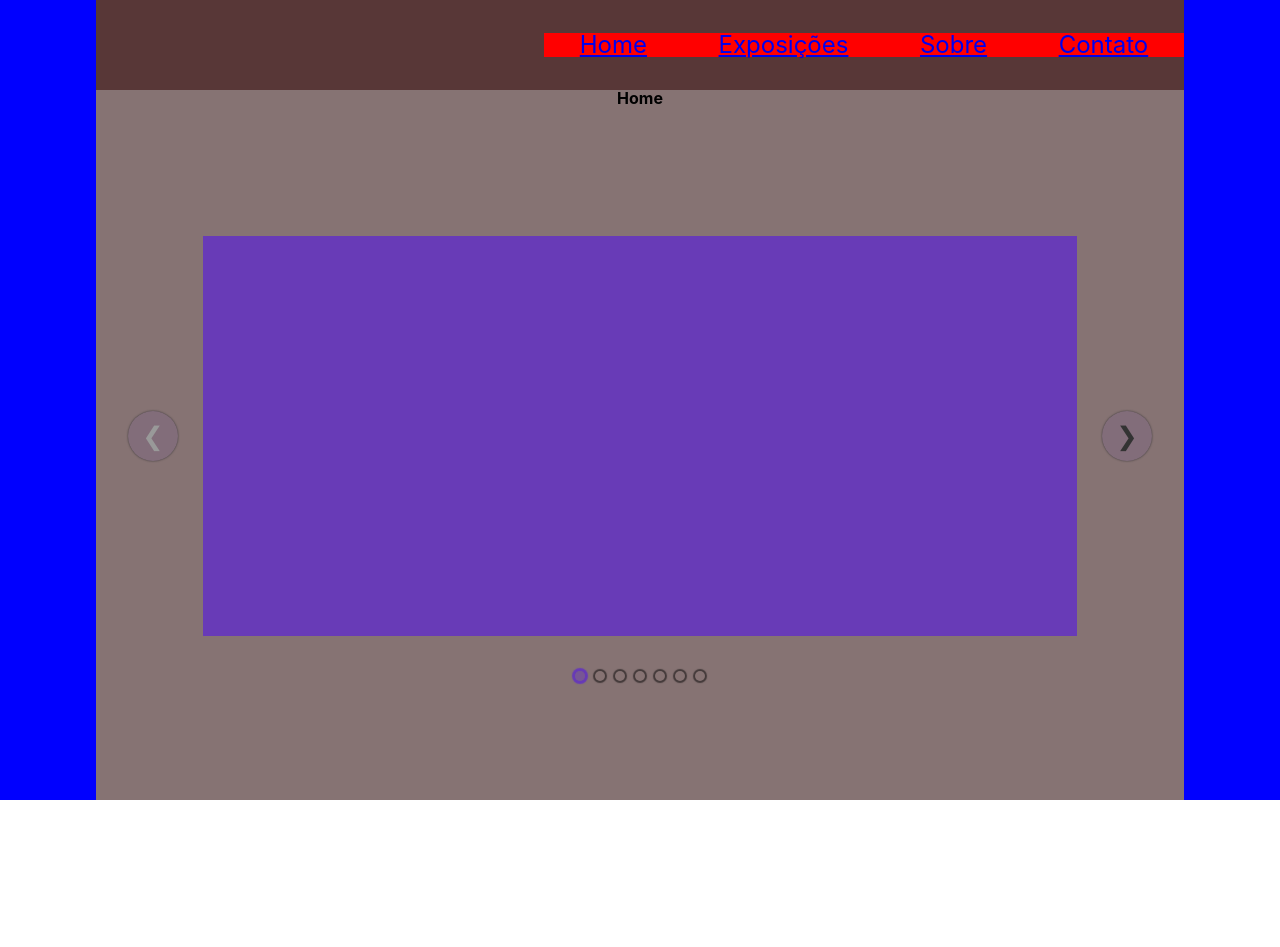
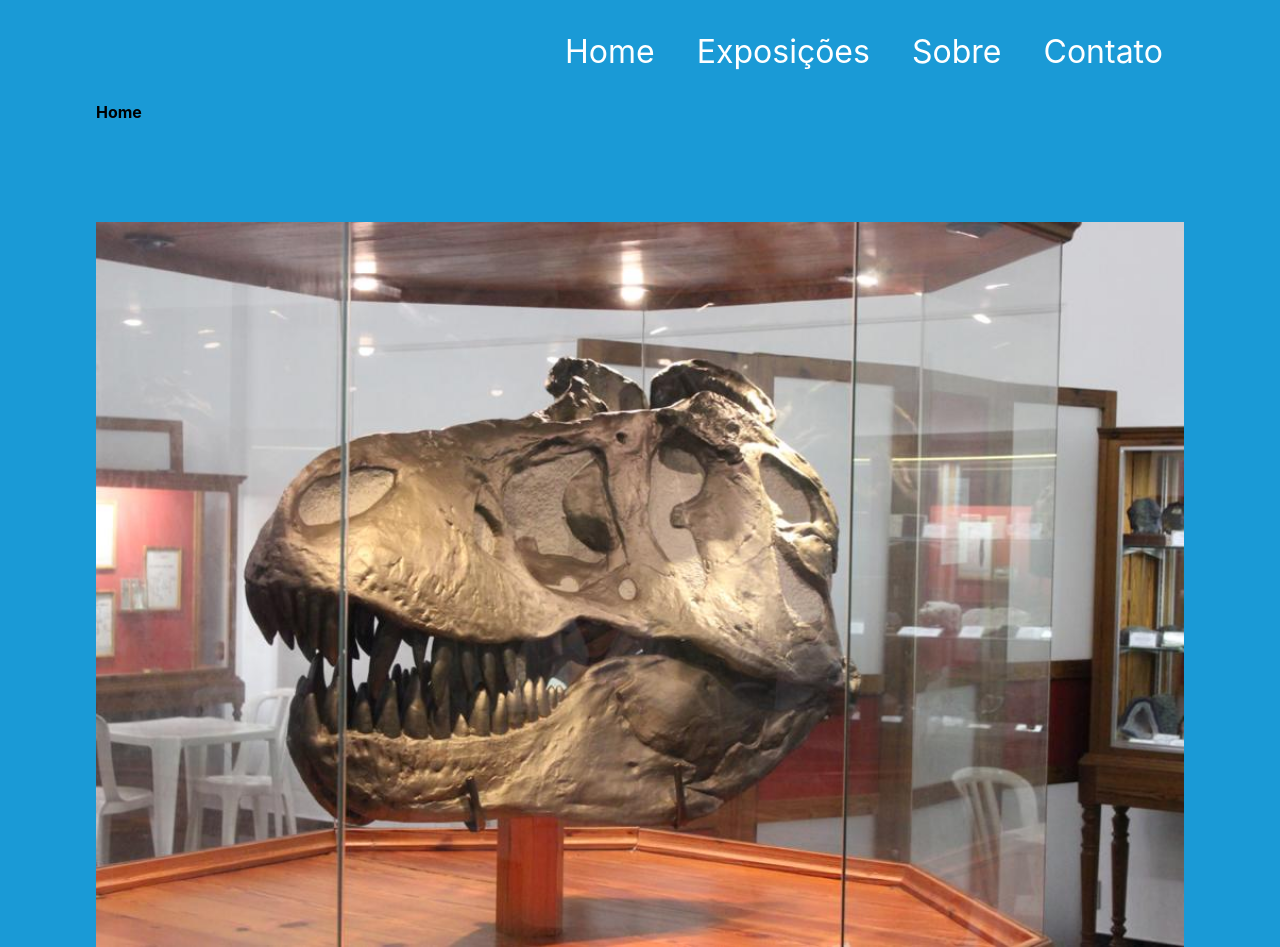
Before and after one commit to reisrafaell/museu-project-react, a React app: page / in a window 1280 px wide. Before the commit the page ends 800 px from the top, so only its background shows below. Built offline with nearby package versions, Linux system fonts and the light colour scheme.

Commit message:
Feat; adding the image of the home page

```diff
--- a/package.json
+++ b/package.json
@@ -6,6 +6,7 @@
     "@testing-library/jest-dom": "^5.16.4",
     "@testing-library/react": "^13.2.0",
     "@testing-library/user-event": "^13.5.0",
+    "animate.css": "^4.1.1",
     "react": "^18.1.0",
     "react-dom": "^18.1.0",
     "react-elastic-carousel": "^0.11.5",
--- a/src/components/header/carousel/carousel.jsx
+++ b/src/components/header/carousel/carousel.jsx
@@ -10,7 +10,7 @@ const CarouselApp = () => {
     <div className="carousel">
       <Carousel itemsToShow={1}>
 
-        <Item> </Item>
+        <Item>1</Item>
         <Item>2</Item>
         <Item>3</Item>
         <Item>4</Item>
--- a/src/components/header/header.jsx
+++ b/src/components/header/header.jsx
@@ -7,10 +7,10 @@ const Header = () => {
         <header>
         <nav>
             <ul>
-                <Link to={'/'}> Home</Link>
-                <Link to={'/exposicoes'}> Exposições</Link>
-                <Link to={'/sobre'}> Sobre</Link>
-                <Link to={'/contato'}> Contato</Link>
+                <Link className='link' to={'/'}> Home</Link>
+                <Link className='link' to={'/exposicoes'}> Exposições</Link>
+                <Link className='link' to={'/sobre'}> Sobre</Link>
+                <Link className='link' to={'/contato'}> Contato</Link>
 
 
             </ul>
--- a/src/components/header/header.scss
+++ b/src/components/header/header.scss
@@ -5,17 +5,27 @@ header{
     justify-content: center;
     width: 100%;
     height: 13vh;
-    background: rgb(88, 55, 55);
+
+
     nav{
         display: flex;
         justify-content: flex-end;
         width: 100%;
+        color: #fff;
         ul{
             display: flex;
             width: 50vw;
-            background: red;
             justify-content: space-around;
-            font-size: 1.5rem;
+            font-size: 2rem;
+            .link{
+                color: #fff;
+                text-decoration: none;
+                &:hover{
+                    color: #fff;
+                    text-decoration: underline;
+                }
+
+            }
         }
     }
 
--- a/src/views/home/home.jsx
+++ b/src/views/home/home.jsx
@@ -4,12 +4,19 @@ import Header from "../../components/header/header";
 import CarouselApp from "../../components/header/carousel/carousel";
 
 const Home = () => {
+
+
+
+
   return (
     <div className="homePage">
       <section>
         <Header />
+        <div className="image">
+
         <h1>Home</h1>
-        <CarouselApp/>
+        </div>
+        {/* <CarouselApp/> */}
       </section>
     </div>
   );
--- a/src/views/home/home.scss
+++ b/src/views/home/home.scss
@@ -1,38 +1,26 @@
-.homePage{
+.homePage {
   display: flex;
   justify-content: center;
+  flex-direction: column;
+  align-items: center;
   width: 100vw;
-    height: 100vh;
-    background: blue;
 
-    section{
+  background: rgba(26, 154, 214, 255);
+
+  section {
     display: flex;
     flex-direction: column;
     align-items: center;
     justify-content: flex-start;
     width: 85vw;
-        background: rgb(134, 115, 115);
-        header{
-            display: flex;
-            flex-direction: column;
-            align-items: center;
-            justify-content: center;
-            width: 100%;
-            height: 13vh;
-            background: rgb(88, 55, 55);
-            nav{
-                display: flex;
-                justify-content: flex-end;
-                width: 100%;
-                ul{
-                    display: flex;
-                    width: 50vw;
-                    background: red;
-                    justify-content: space-around;
-                    font-size: 1.5rem;
-                }
-            }
 
+    .image {
+      width: 85vw;
+      height: 120vh;
+      background-image: url("../../assets/home.jpeg");
+      background-position: center;
+      background-size: 100%;
+      background-repeat: no-repeat;
     }
   }
 }
--- a/src/views/sobre/sobre.jsx
+++ b/src/views/sobre/sobre.jsx
@@ -6,6 +6,7 @@ const Sobre = () => {
     return (
         <div className="sobrePage">
                <section>
+
            <Header/>
 
           <h1>sobre</h1>
```
Also changed, not shown: src/assets/home.jpeg (renamed from src/assets/WhatsApp Image 2020-11-13 at 11.39.35.jpeg), src/views/sobre/sobre.scss (line endings or trailing spaces), 1 other file. Lines whose indentation alone changed are shown as unchanged.
